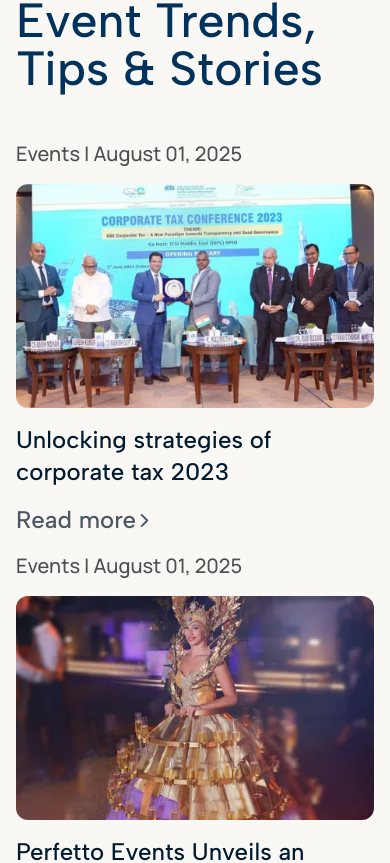
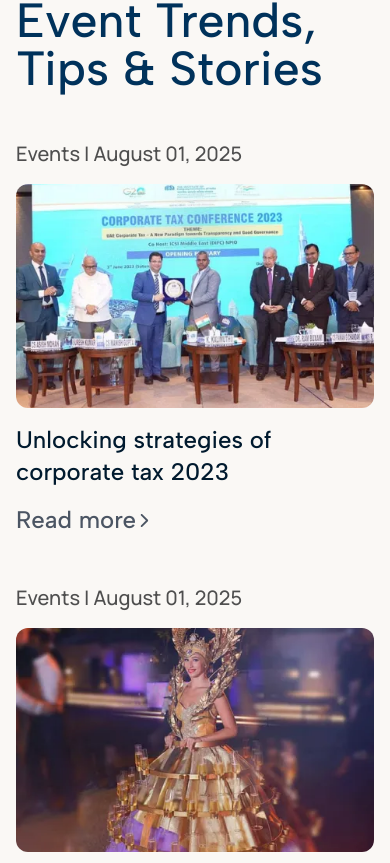
Before and after one commit to ajasma6570/perfetto_events, a Next.js app: page / in a window 390 px wide. Shown: the part 9035-9898 px from the top of the page. Built offline with nearby package versions, Linux system fonts and the light colour scheme; no server answers.

Commit message:
fix: home page blog gap fix

```diff
--- a/src/components/home/BlogSection.tsx
+++ b/src/components/home/BlogSection.tsx
@@ -27,7 +27,7 @@
         </h2>
       </div>
 
-      <div className="grid grid-cols-1 md:grid-cols-2 xl:grid-cols-3 gap-4 lg:gap-6 max-w-[102rem] mx-auto  ">
+      <div className="grid grid-cols-1 md:grid-cols-2 xl:grid-cols-3 gap-12 md:gap-6 max-w-[102rem] mx-auto  ">
         {blogs.slice(0, 3).map((item, index) => (
           <Link
             key={index}
```
